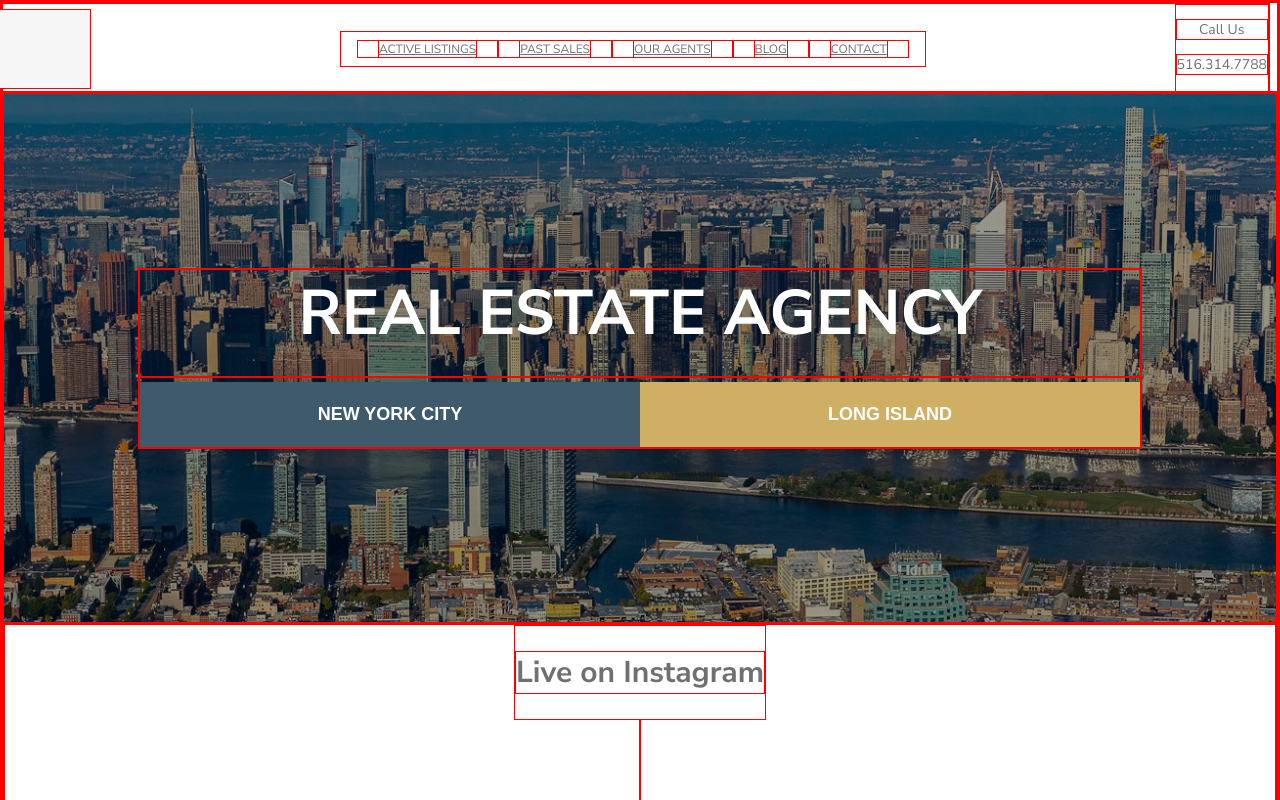
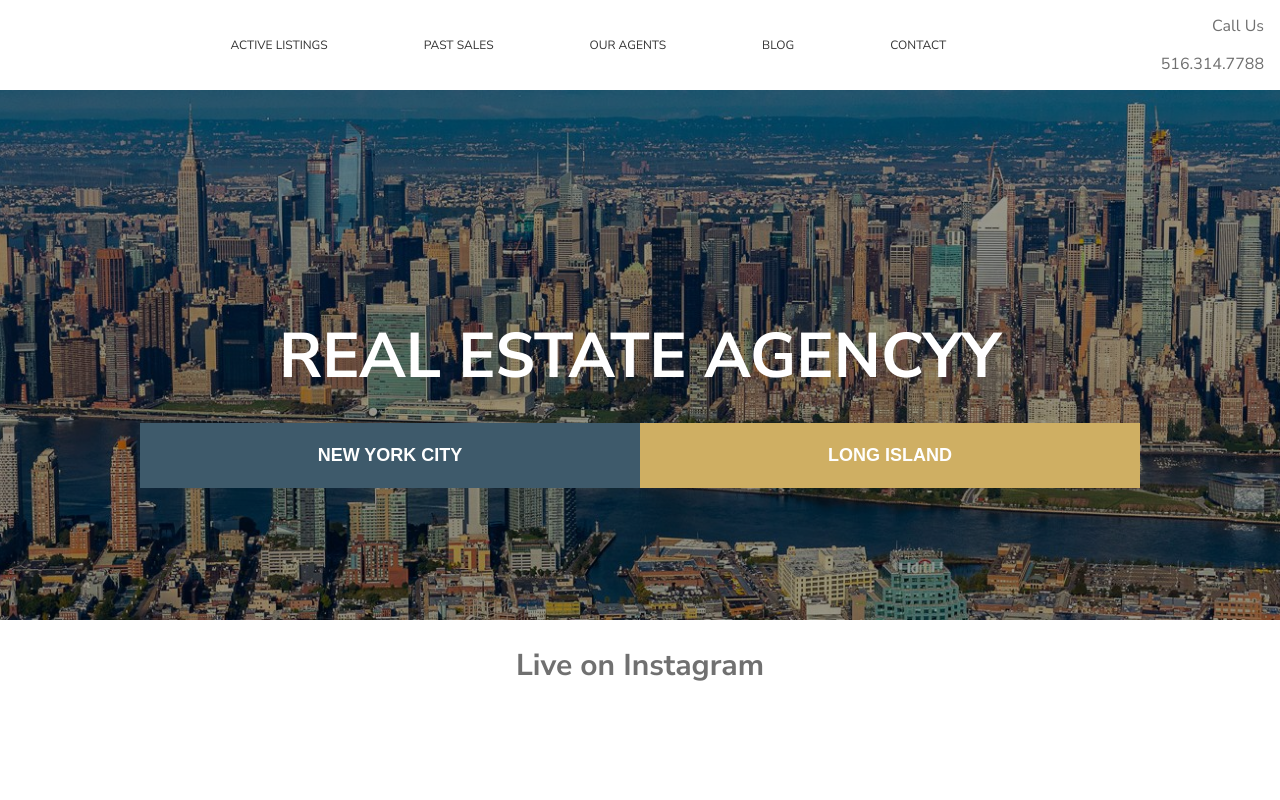
Before and after one commit to Dimeba/samuel-realty-grp, a Next.js app: page / in a window 1280 px wide. Shown: the top 800 px of the page. Built offline with nearby package versions, Linux system fonts and the light colour scheme.

Commit message:
Updated Header section with scss and JS according to your JS for another site, grid layout removed as well.

```diff
--- a/app/_base.scss
+++ b/app/_base.scss
@@ -2,3 +2,7 @@ $primary: #3e5a6b;
 $secondary: #cfaf63;
 $gray: #707070;
 $test: red;
+
+$fontSizeSmall: 12px;
+$fontSizeMedium: 14px;
+$fontSizeBase: 16px;
--- a/app/globals.scss
+++ b/app/globals.scss
@@ -10,6 +10,6 @@ body {
   scroll-behavior: smooth;
   scroll-padding-top: 100px;
   color: base.$gray;
-  border: 1px solid red;
+  /*   border: 1px solid red; */
 }
 //Responsive styles
--- a/components/Header.js
+++ b/components/Header.js
@@ -1,40 +1,37 @@
 "use client";
+
+//hooks
+import { useState } from "react";
 
 //styles
 import styles from "./Header.module.scss";
-import { useState } from "react";
+
 //components
 import Link from "next/link";
-/* import { Spin as Hamburger } from "hamburger-react";
- */
+import { Spin as Hamburger } from "hamburger-react";
+/* import { usePathname } from "next/navigation"; */
+
 //menu items
-//added submenu items - functionality
 const menuItems = [
   {
     title: "ACTIVE LISTINGS",
-    href: "#",
+    href: "/activelistings",
     submenu: [
-      {
-        title: "New York",
-        href: "#",
-      },
-      { title: "Long Island", href: "#" },
+      { title: "New York", href: "/newyork" },
+      { title: "Long Island", href: "/longisland" },
     ],
   },
   {
     title: "PAST SALES",
     href: "#",
     submenu: [
-      {
-        title: "New York",
-        href: "#",
-      },
-      { title: "Long Island", href: "#" },
+      { title: "New York", href: "/newyork" },
+      { title: "Long Island", href: "/longisland" },
     ],
   },
-  { title: "OUR AGENTS", href: "#" },
-  { title: "BLOG", href: "#" },
-  { title: "CONTACT", href: "#" },
+  { title: "OUR AGENTS", href: "/ouragents" },
+  { title: "BLOG", href: "/blog" },
+  { title: "CONTACT", href: "/contact" },
 ];
 
 const Header = () => {
@@ -45,27 +42,31 @@ const Header = () => {
   };
 
   return (
-    <div className={styles.container}>
-      {/* Logo */}
-      <div className={styles.testForResponsive}>
-        {" "}
-        {/* I have added this one div for three header elements, did CSS with flex */}
+    <header className={styles.container}>
+      <div className={styles.headerContent}>
+        {/* Logo */}
         <div className={styles.logo}></div>
-        {/* Hamburger menu for mobile */}
-        <div className={styles.hamburger} onClick={toggleMenu}>
-          <p>nn</p> {/* for test */}
-        </div>
-        {/* Desktop Navigation - first option */}
-        <nav className={styles.nav}>
+
+        {/* Desktop Navigation */}
+        <nav className={`${styles.nav} ${!isMenuOpen && styles.hidden}`}>
           {menuItems.map((item, index) => (
-            <div key={index} className={styles.navItem}>
-              <Link href={item.href} aria-label={`Link to ${item.title} page`}>
+            <div key={index} className={styles.menuItem}>
+              <Link
+                href={item.href}
+                aria-label={`Link to ${item.title} page`}
+                onClick={() => setIsMenuOpen(false)}
+              >
                 {item.title}
               </Link>
+              {/* Submenu */}
               {item.submenu && (
                 <div className={styles.dropdown}>
                   {item.submenu.map((subItem, subIndex) => (
-                    <Link key={subIndex} href={subItem.href}>
+                    <Link
+                      key={subIndex}
+                      href={subItem.href}
+                      className={styles.dropdownLink}
+                    >
                       {subItem.title}
                     </Link>
                   ))}
@@ -74,39 +75,19 @@ const Header = () => {
             </div>
           ))}
         </nav>
+
         {/* Contact */}
         <div className={styles.contact}>
           <p>Call Us</p>
           <p>516.314.7788</p>
         </div>
+
+        {/* Hamburger menu for mobile */}
+        <div className={styles.hamburger} onClick={toggleMenu}>
+          <Hamburger toggled={isMenuOpen} toggle={setIsMenuOpen} />
+        </div>
       </div>
-
-      {/* Mobile navigation -second option */}
-      {isMenuOpen && (
-        <div className={styles.mobileMenu}>
-          {menuItems.map((item, index) => (
-            <div key={index} className={styles.mobileMenuItem}>
-              <Link href={item.href} onClick={toggleMenu}>
-                {item.title}
-              </Link>
-              {item.submenu && (
-                <div className={styles.mobileSubmenu}>
-                  {item.submenu.map((subItem, subIndex) => (
-                    <Link
-                      key={subIndex}
-                      href={subItem.href}
-                      onClick={toggleMenu}
-                    >
-                      {subItem.title}
-                    </Link>
-                  ))}
-                </div>
-              )}
-            </div>
-          ))}
-        </div>
-      )}
-    </div>
+    </header>
   );
 };
 
--- a/components/Header.module.scss
+++ b/components/Header.module.scss
@@ -1,71 +1,75 @@
 @use "@/app/base";
 
 .container {
-  display: grid;
-  grid-template-columns: 1fr auto 1fr;
-  gap: 10px;
+  position: flex;
+  width: 100%;
+  background-color: white;
+  padding: 8px 16px;
+  z-index: 100;
+  height: 90px;
+}
+
+.headerContent {
+  display: flex;
+  justify-content: space-between;
+  align-items: center;
+  width: 100%;
+  height: 100%;
+}
+.nav {
+  flex: 1;
+  position: relative;
+  justify-self: center;
+  display: flex;
   align-items: center;
   justify-content: center;
-  font-size: 1rem;
-  height: 90px;
-  flex-wrap: nowrap;
-}
-
-.testForResponsive {
-  display: flex;
-  align-items: center;
-  justify-content: space-between;
-  width: 100vw; //just for test as well
+  font-size: base.$fontSizeSmall;
+  min-height: 90px;
 }
 
 .logo {
-  justify-content: left;
-  width: 100px;
-  height: 80px;
-  background-image: url("../images/225-2255079_realty-one-group-transparent-logo.png"); //for test
-}
-
-.nav {
-  position: relative;
-  justify-self: center;
-  display: flex;
-  font-size: 16px;
-  /*   gap: 30px; */
-  padding: 0.5rem 1rem;
+  flex: 0 0 auto;
+  text-align: left;
+  // logo styles
 }
 
 .contact {
-  justify-self: end;
-  text-align: center;
-  height: 90px;
-  font-size: 14px;
+  flex: 0 0 auto;
+  text-align: right;
+  font-size: base.$fontSizeBase;
 }
 
-.navItem {
+.menuItem {
   position: relative;
-  cursor: pointer;
-  font-size: 12px;
-  padding: 0 20px 0 20px;
-  &:hover .dropdown {
+  padding: 0 32px;
+
+  a {
     display: block;
+    color: #333;
+    font-size: base.$fontSizeSmall;
+    text-decoration: none;
+    text-transform: uppercase;
+    padding: 0.5rem 1rem;
   }
 }
+
 .dropdown {
   display: none;
   position: absolute;
-  text-transform: uppercase;
-  width: 100%;
+  top: 100%;
   left: 0;
   background-color: white;
+  padding-top: 1.8rem;
   z-index: 99;
-  margin-top: 2rem;
+  width: 100%;
 
   a {
-    display: block;
+    font-weight: 600;
     color: white;
-    text-decoration: none;
-    padding: 0 20px 0 20px;
-    font-size: 0.75em !important;
+    text-align: center;
+    padding: 10px 0 10px 0;
+  }
+  a:first-child {
     background-color: base.$primary;
   }
   a:last-child {
@@ -73,53 +77,30 @@
   }
 }
 
-.hamburger {
-  display: none;
-  flex-direction: column;
-  cursor: pointer;
+.menuItem:hover .dropdown {
+  display: block;
 }
 
-.mobileMenu {
+.hamburger {
   display: none;
 }
 
-@media (max-width: 768px) {
-  .container {
-    grid-template-columns: 1fr;
-    grid-template-rows: auto auto auto;
+/* Responsive Design */
+/* @media screen and (max-width: 1024px) {
+  .hamburger {
+    display: flex;
   }
 
   .nav {
-    display: none;
+    display: ${({ isMenuOpen }) => (isMenuOpen ? "flex" : "none")};
     flex-direction: column;
-    gap: 10px;
-    position: absolute;
-    top: 100%;
-    left: 0;
     width: 100%;
-    background-color: white;
-    padding: 1rem;
+    text-align: center;
+    padding: 2rem 0;
+    gap: 2rem;
   }
 
-  .hamburger {
-    display: flex;
-    justify-self: center;
+  .menuItem {
+    width: 100%;
   }
-
-  .nav.open {
-    display: flex;
-  }
-
-  .logo {
-    justify-self: start;
-  }
-
-  .contact {
-    justify-self: right;
-    text-align: right;
-  }
-
-  .mobileMenu {
-    display: block;
-  }
-}
+} */
--- a/components/Hero.js
+++ b/components/Hero.js
@@ -11,7 +11,7 @@ const Hero = () => {
     <section className={styles.hero}>
       <div className={styles.heroText}>
         <h1 className={styles.headline} color="white">
-          Real Estate Agency
+          Real Estate Agencyy
         </h1>
         <div className={styles.buttonContainer}>
           <Button text="New York City" color="primary" />
--- a/components/Hero.module.scss
+++ b/components/Hero.module.scss
@@ -13,6 +13,7 @@
   background-size: cover;
   font-size: 2.5rem;
   overflow: hidden;
+  padding-top: 90px;
 
   &::before {
     content: "";
--- a/package.json
+++ b/package.json
@@ -10,6 +10,7 @@
   },
   "dependencies": {
     "contentful": "^10.12.15",
+    "hamburger-react": "^2.5.1",
     "next": "14.2.5",
     "react": "^18",
     "react-dom": "^18",
```
Also changed, not shown: 1 other file (tests, documents, lock files or other folders).
